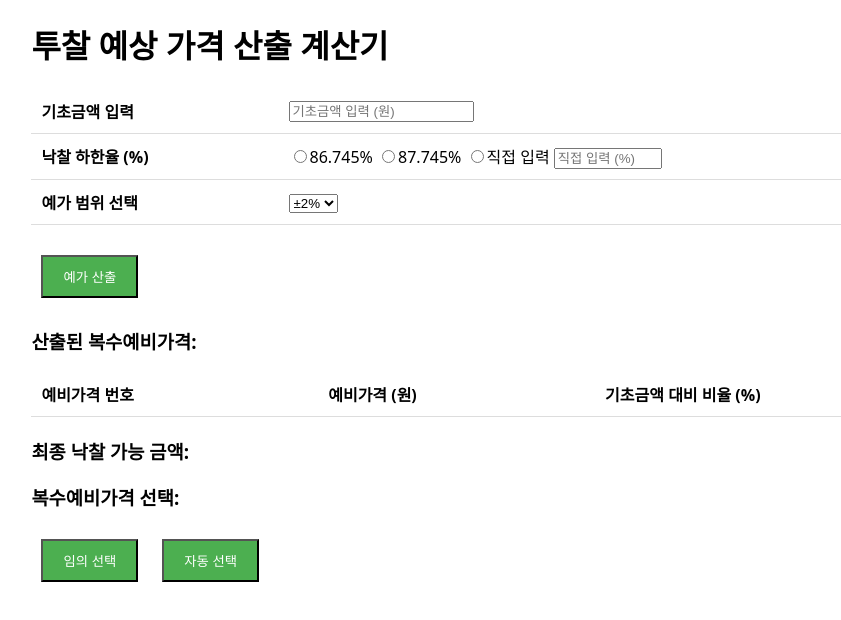
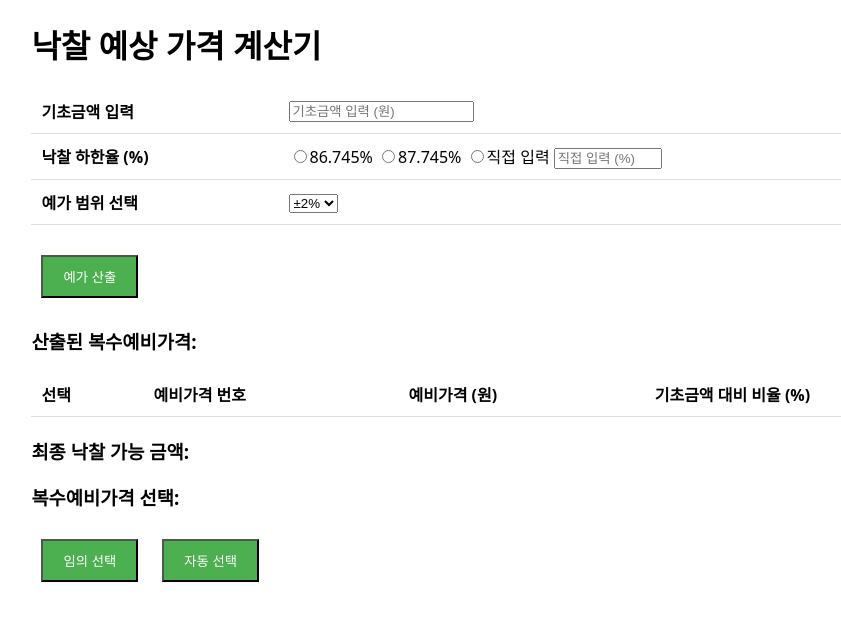
Before and after one commit to dongbojeong/kangsan, a plain HTML site: page newbid_cal.html in a window 1280 px wide. Shown: the whole page, without its empty margins (103-944 px from the left). Drawn offline with Linux system fonts and the light colour scheme.

Commit message:
Update newbid_cal.html
산출 복수예가 테이블로 교체후 각각 체크 박스 추가 수정

```diff
--- a/newbid_cal.html
+++ b/newbid_cal.html
@@ -1,7 +1,7 @@
 <!DOCTYPE html PUBLIC "-//W3C//DTD HTML 4.01//EN" "http://www.w3.org/TR/html4/strict.dtd">
 <html lang="ko">
 <head>
-    <title>복수예가 산출 프로그램</title>
+    <title> 복수예가 산출 프로그램</title>
     <meta http-equiv="X-UA-Compatible" content="IE=edge"/>
     <meta name="viewport" content="width=device-width, initial-scale=1">
     <meta charset="utf-8">
@@ -36,7 +36,7 @@
 </head>
 <body>
 <div class="container">
-    <h1>투찰 예상 가격 산출 계산기</h1>
+    <h1>낙찰 예상 가격 계산기</h1>
     <table>
         <tr>
             <th>기초금액 입력</th>
@@ -66,6 +66,7 @@
     <table id="estimateTable">
         <thead>
             <tr>
+                <th>선택</th>
                 <th>예비가격 번호</th>
                 <th>예비가격 (원)</th>
                 <th>기초금액 대비 비율 (%)</th>
@@ -127,6 +128,7 @@ function displayEstimates(estimateList, basePrice) {
         const rate = ((estimate / basePrice) * 100).toFixed(2);  // 기초금액 대비 비율 계산
 
         row.innerHTML = `
+            <td><input type="checkbox" class="estimate-checkbox" value="${estimate}"></td>
             <td>${index + 1}</td>
             <td>${estimate.toLocaleString()} 원</td>
             <td>${rate}%</td>
```
